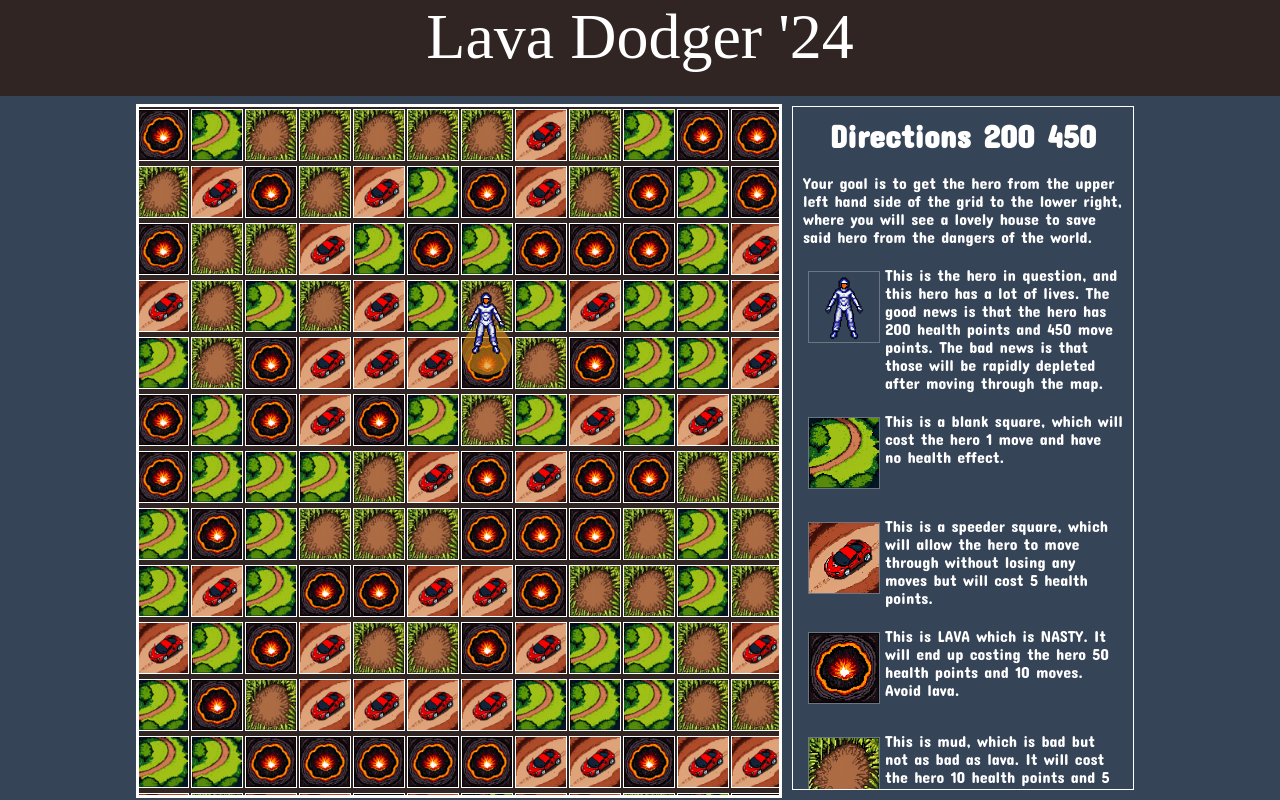
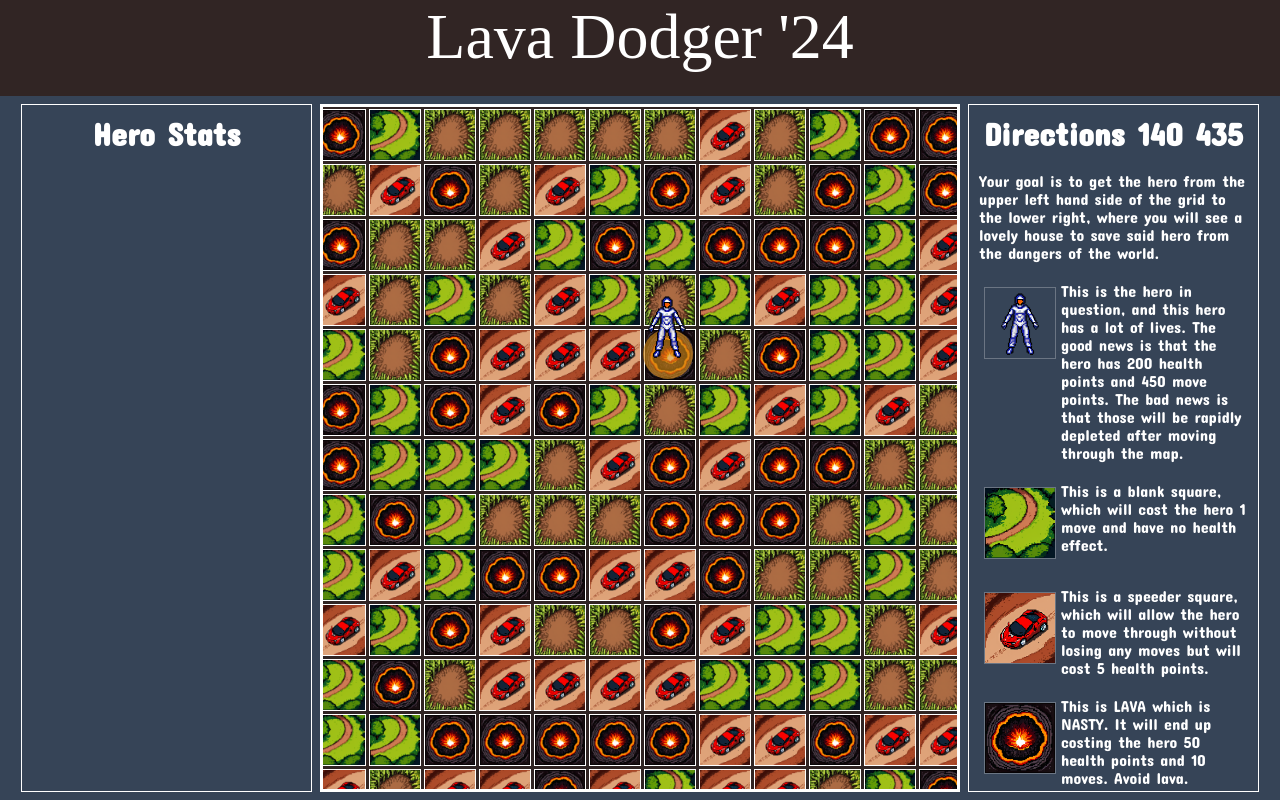
Before and after one commit to douglasgrim/lava-dodger-24, a React (Create React App) app: page /interactive in a window 1280 px wide. Built offline with nearby package versions, Linux system fonts and the light colour scheme; a web font is replaced by a local one.

Commit message:
added left side bar for hero stats

```diff
--- a/src/app/hooks/useContainerDimensions.ts
+++ b/src/app/hooks/useContainerDimensions.ts
@@ -17,10 +17,10 @@
       setDimensions(getDimensions())
     }
 
-    window.addEventListener("resize", handleResize)
+    window.addEventListener('resize', handleResize)
 
     return () => {
-      window.removeEventListener("resize", handleResize)
+      window.removeEventListener('resize', handleResize)
     }
   }, [myRef])
 
--- a/src/app/state/reducers/gameComponentsSlice.ts
+++ b/src/app/state/reducers/gameComponentsSlice.ts
@@ -29,25 +29,25 @@
     },
     setHeroPosition: (state, action: PayloadAction<Position>) => {
       const { x, y } = action.payload;
-      // const groundConditions = state.groundSquares[y][x];
-      // let { health, moves } = state.heroStatus;
-      // switch (groundConditions) {
-      // case GroundType.Lava:
-      //   health -= 50;
-      //   moves -= 10;
-      //   break;
-      // case GroundType.Normal:
-      //   moves -= 1;
-      //   break;
-      // case GroundType.Speeder:
-      //   health -= 5;
-      //   break;
-      // case GroundType.Mud:
-      //   health -= 10;
-      //   moves -= 5;
-      //   break;
-      // }
-      // state.heroStatus = { health, moves };
+      const groundConditions = state.groundSquares[y][x];
+      let { health, moves } = state.heroStatus;
+      switch (groundConditions) {
+      case GroundType.Lava:
+        health -= 50;
+        moves -= 10;
+        break;
+      case GroundType.Normal:
+        moves -= 1;
+        break;
+      case GroundType.Speeder:
+        health -= 5;
+        break;
+      case GroundType.Mud:
+        health -= 10;
+        moves -= 5;
+        break;
+      }
+      state.heroStatus = { health, moves };
       state.heroPosition = action.payload;
     },
     setGoalPosition: (state, action: PayloadAction<Position>) => {
--- a/src/webview/components/Directions/Verbiage.tsx
+++ b/src/webview/components/Directions/Verbiage.tsx
@@ -1,7 +1,7 @@
 import React, { ReactElement } from 'react';
 import { VerbiageType } from '../../../app/types';
 import { getImage } from '../../utils/getImage';
-import './directions.css';
+import '../sidebars.css';
 
 const Verbiage = ({ text, imageUrl }: VerbiageType): ReactElement => {
   return (
--- a/src/webview/components/Directions/index.tsx
+++ b/src/webview/components/Directions/index.tsx
@@ -1,7 +1,7 @@
 import { ReactElement } from 'react';
 import { useSelector } from 'react-redux';
 import { RootState } from '../../../app/state/store';
-import './directions.css';
+import '../sidebars.css';
 import Verbiage from './Verbiage';
 import { VerbiageType } from '../../../app/types';
 
@@ -9,7 +9,7 @@
   const directionList = useSelector(( state: RootState) => state.gameEvents.directionList);
   const { heroStatus: { health, moves } } = useSelector((state: RootState) => state.gameComponents);
   return (
-    <div className="directions">
+    <div className="sidebars">
       <h1>Directions {health} {moves} </h1>
       {
         directionList.map((item: VerbiageType, key: number) => (
--- a/src/webview/components/GridSquare.tsx
+++ b/src/webview/components/GridSquare.tsx
@@ -1,29 +1,47 @@
 import { ReactElement } from "react";
-import { GroundType } from "../../app/types";
-
-
+import { GroundType, ImageType } from "../../app/types";
 import { getImage } from "../utils/getImage";
+import { getMapPosition } from "../utils";
 
 export type GridSquareProps = {
   groundType: GroundType;
+  x: number;
+  y: number;
 }
 
 function GridSquare({
-  groundType
+  groundType,
+  x,
+  y,
 }:GridSquareProps): ReactElement {
+  let imageName:ImageType;
+  const { heroX, heroY } = getMapPosition({ x, y });
   switch(groundType) {
   case GroundType.Speeder:
-    return <img src={getImage('speeder')} />;
+    imageName = 'speeder';
+    // return <img src={getImage('speeder')} />;
     break;
   case GroundType.Mud:
-    return <img src={getImage('mud')} />;
+    imageName = 'mud';
+    // return <img src={getImage('mud')} />;
     break;
   case GroundType.Lava:
-    return <img src={getImage('lava')} />;
+    imageName = 'lava';
+    // return <img src={getImage('lava')} />;
     break;
   default:
-    return <img src={getImage('blank')} />;
+    imageName = 'blank';
+    // return <img src={getImage('blank')} />;
   }
+  return (
+    <img
+      src={getImage(imageName)}
+      style={{
+        position: 'absolute',
+        left: `${heroX}px`,
+        top: `${heroY}px`,
+      }}
+    />);
 }
 
 export default GridSquare;
--- /dev/null
+++ b/src/webview/components/HeroStatsDisplay.tsx
@@ -0,0 +1,11 @@
+import './sidebars.css';
+
+const HeroStatsDisplay = () => {
+    return (
+        <div className="sidebars">
+            <h1>Hero Stats</h1>
+        </div>
+    )
+}
+
+export default HeroStatsDisplay;
--- a/src/webview/components/WorldGrid.tsx
+++ b/src/webview/components/WorldGrid.tsx
@@ -16,12 +16,20 @@
       {
         groundSquares.map((rowArr, rowKey) => (
           <div className="grid-row" key={rowKey}>
-              {rowArr.map((groundValue, colKey) => <GridSquare key={colKey} groundType={groundValue} />)}
+              {rowArr.map((groundValue, colKey) => (
+                <GridSquare
+                  key={colKey}
+                  groundType={groundValue}
+                  x={colKey}
+                  y={rowKey}
+                />))
+              }
           </div>
         ))
       }
     </div>
   );
+  console.log('render time', Date.now() - t0);
   return bigMap;
 
 }
--- a/src/webview/components/Directions/directions.css
+++ b/src/webview/components/sidebars.css
@@ -1,14 +1,14 @@
-.directions {
+.sidebars {
   position: relative;
-  margin: 10px;
+  margin: 1vh;
   border: solid 1px white;
   padding: 10px;
   color: white;
-  width: 25vw;
+  width: 21vw;
   overflow: auto;
 }
 
-.directions h1 {
+.sidebars h1 {
   margin: 0;
   text-align: center;
 }
--- a/src/webview/components/world-map.css
+++ b/src/webview/components/world-map.css
@@ -19,7 +19,8 @@
   height: 86vh;
   border: solid 3px white;
   background: #312524;
-  margin-top: 1vh;
+  margin: 1vh 0;
+  box-sizing: border-box;
 }
 
 .grid-row {
--- a/src/webview/pages/InteractivePage.tsx
+++ b/src/webview/pages/InteractivePage.tsx
@@ -21,6 +21,7 @@
 
 import { fetch } from '../../app/mocks';
 import LoadingIndicator from '../components/LoadingIndicator';
+import HeroStatsDisplay from '../components/HeroStatsDisplay';
 
 import './interactive-page.css';
 import WorldMap from '../components/WorldMap';
@@ -66,6 +67,7 @@
   return (
     <div className="page interactive-page">
       <div className="interactive-page">
+        <HeroStatsDisplay />
         <div className="world-map-container" ref={containerRef}>
           <LoadingIndicator />
           <WorldMap
--- a/src/webview/utils/getMapPosition.ts
+++ b/src/webview/utils/getMapPosition.ts
@@ -21,16 +21,16 @@
   y,
   mapWidth = 500,
   mapHeight = 500,
-  gridWidth = 54,
-  gridHeight = 54,
+  gridWidth = 55,
+  gridHeight = 55,
   mapXOffset = 2,
-  mapYOffset = 2
+  mapYOffset = 2,
 }: GridPlacement): MapPosition => {
-  console.log(mapHeight, mapWidth, x, y);
+  // console.log(mapHeight, mapWidth, x, y);
   const heroX = x * gridWidth + mapXOffset;
   const heroY = y * gridHeight + mapYOffset;
-  const mapX = Math.max(0, heroX - mapWidth / 2);
-  const mapY = Math.max(0, heroY - mapHeight / 2);
+  const mapX = Math.min(Math.max(0, heroX - mapWidth / 2), 50 * gridWidth - mapWidth);
+  const mapY = Math.min(Math.max(0, heroY - mapHeight / 2), 50 * gridHeight - mapHeight);
 
   return { mapX, mapY, heroX, heroY };
 }
```
